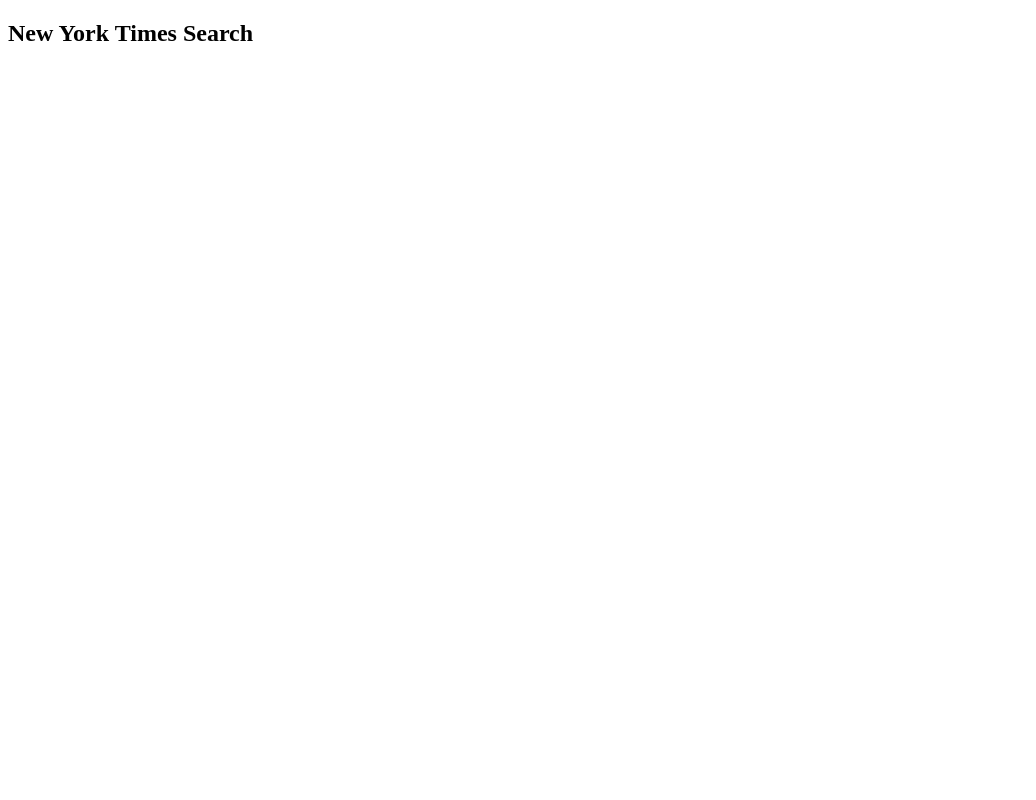
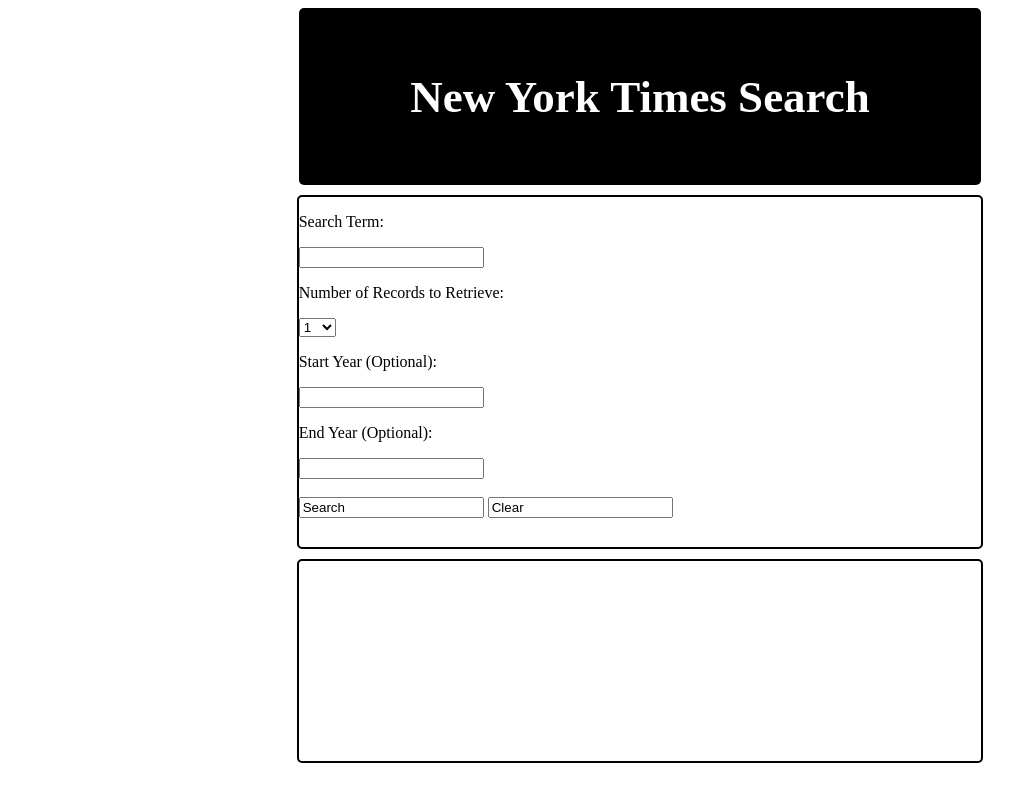
Before and after one commit to melicode/NewYorkTimes, a plain HTML site: page index.html in a window 1280 px wide. Shown: the whole page, without its empty margins (0-1036 px from the left). Drawn offline with Linux system fonts and the light colour scheme.

Commit message:
css update

```diff
--- a/assets/css/style.css
+++ b/assets/css/style.css
@@ -0,0 +1,34 @@
+#header{
+    text-align: center;
+    font-size: 30px;
+    padding: 2%;
+    width: 50%;
+    color: white;
+    background-color: black;
+    margin: auto;
+    margin-bottom: 10px;
+    border-radius: 5px;
+}
+
+#body {
+    margin-top: 50px;
+    border: 2px solid black;
+    width: 54%;
+    margin: auto;
+    height: 350px;
+    background-color: white;
+    border-radius: 5px;
+    margin-bottom: 10px;
+}
+
+#articles{
+    margin-top: 50px;
+    border: 2px solid black;
+    width: 54%;
+    margin: auto;
+    height: 200px;
+    background-color: white;
+    border-radius: 5px;
+
+
+}
--- a/index.html
+++ b/index.html
@@ -1,11 +1,53 @@
 <!DOCTYPE html>
 <html>
     <head>
-        <h2> New York Times Search</h2>
-    </head>
+        <link rel="stylesheet" type="text/css" href="./assets/css/style.css">
+        </head>
 
     <body>
-        <div id= header></div>
-        <div id= body></div>
-        <div id= header></div>
-    </body>
+        <div id="header">
+            <h2> New York Times Search</h2>
+        </div>
+
+        <div id="body">
+            <div>
+                <p>Search Term:</p>
+                <form>
+                <input type="text" name="searchTerm">
+                </form>
+            </div>
+
+            <div>
+                <p>Number of Records to Retrieve:</p>
+                <select>
+                    <option value="one">1</option>
+                    <option value="five">5</option>
+                    <option value="ten">10</option>
+                </select>
+            </div>
+
+            <div>
+                <p>Start Year (Optional): </p>
+                <form>
+                    <input type="text" name="searchTerm">
+                </form>
+            </div>
+
+            <div>
+                <p>End Year (Optional):</p>
+                <form>
+                        <input type="text" name="searchTerm">
+                    </form>
+                </div>
+                <br>
+
+                <div>
+                    <input type="search" value="Search">
+                    <input type="clear" value="Clear">
+                </div>
+            </div>
+
+            <div id="articles"></div>
+
+            <script src="assets/javascript/app.js" type="text/javascript"></script>
+        </body>
```
Also changed, not shown: 2 other files.
